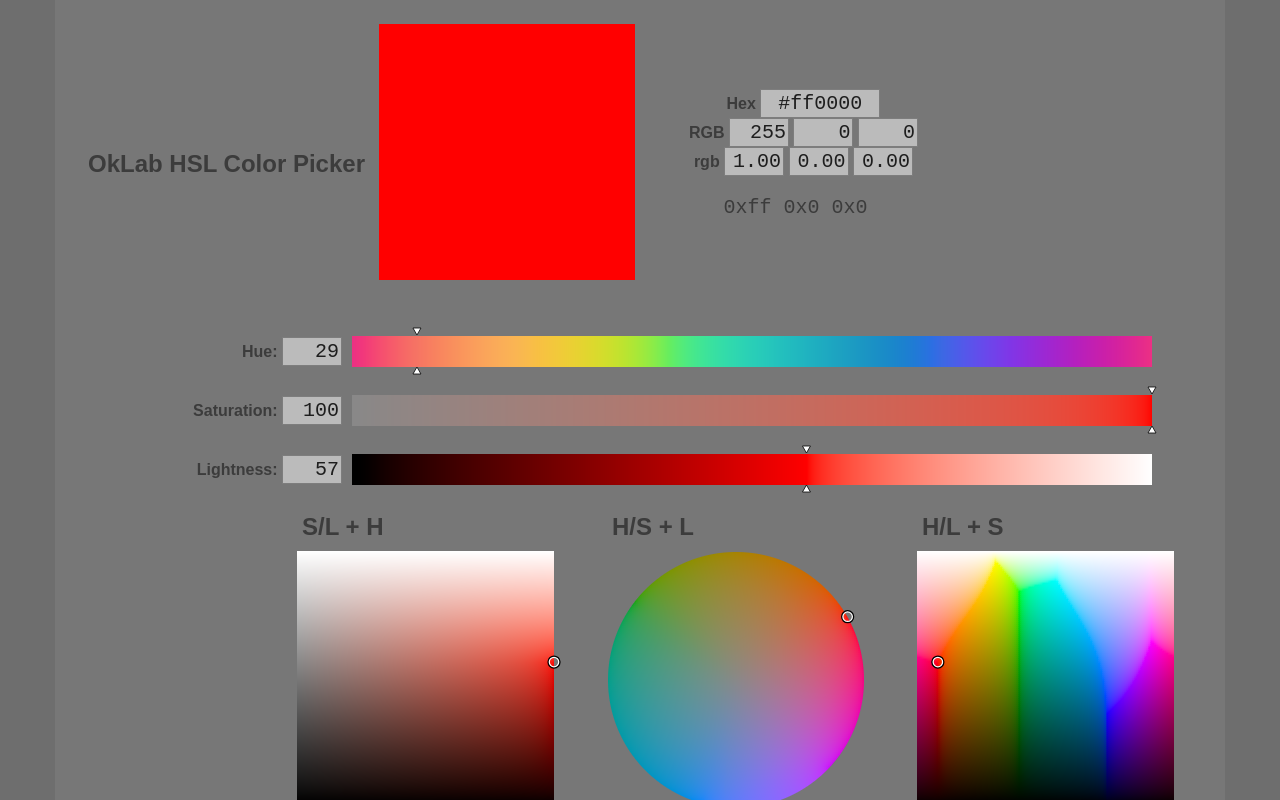
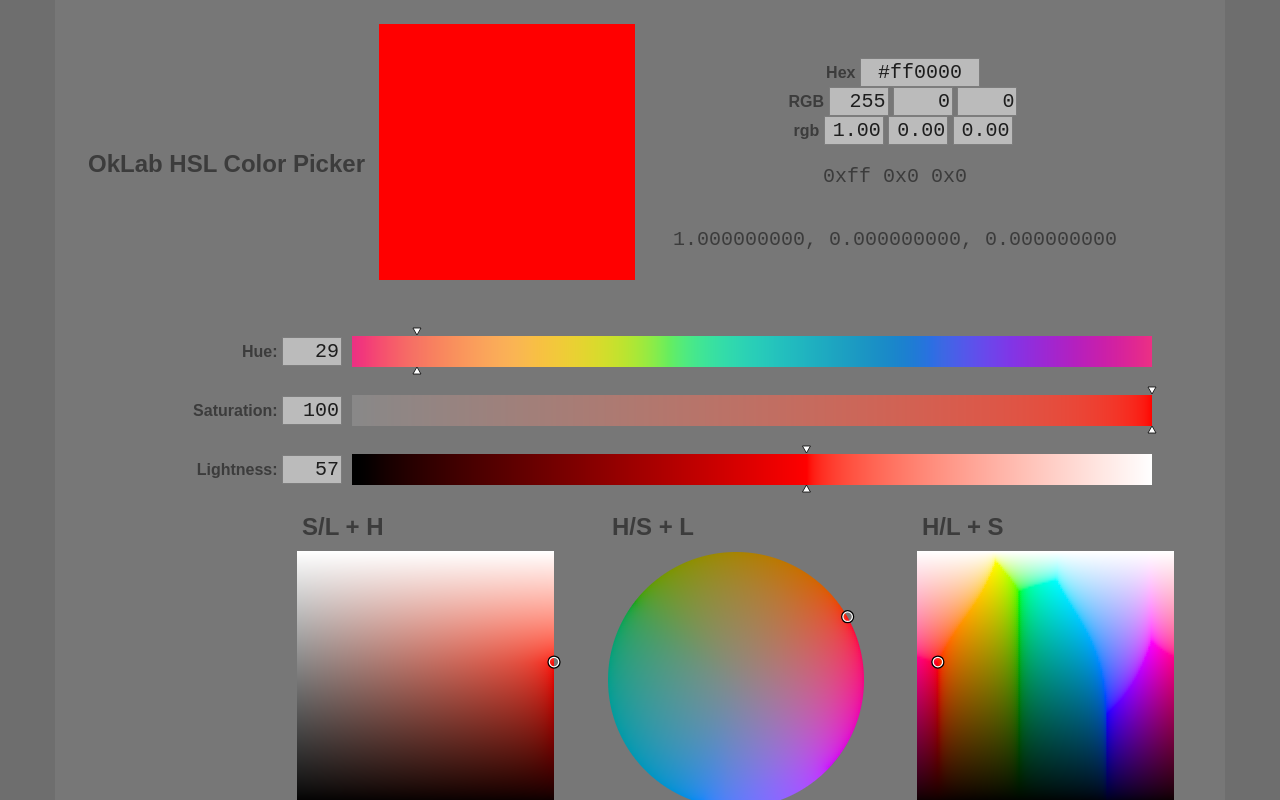
Before and after one commit to drakmaniso/oklab-color-picker, a plain HTML site: page index.html in a window 1280 px wide. Drawn offline with Linux system fonts and the light colour scheme.

Commit message:
Add rgb float output

```diff
--- a/index.html
+++ b/index.html
@@ -50,6 +50,9 @@
                             class="value_input"></input>
                         <input type="number" id="rgbf_b_input" min="0" max="1" step="any" maxlength="4"
                             class="value_input"></input>
+                    </div>
+                    <div>
+                        <p id="rgb_output" class="output">
                     </div>
                     <div>
                         <p id="rgbf_output" class="output">
--- a/main.js
+++ b/main.js
@@ -92,8 +92,9 @@ function update(async = true) {
     document.getElementById('rgbf_r_input').value = rf.toFixed(2);
     document.getElementById('rgbf_g_input').value = gf.toFixed(2);
     document.getElementById('rgbf_b_input').value = bf.toFixed(2);
-    document.getElementById('rgbf_output').textContent = `0x${Math.round(r).toString(16)} 0x${Math.round(g).toString(16)
+    document.getElementById('rgb_output').textContent = `0x${Math.round(r).toString(16)} 0x${Math.round(g).toString(16)
         } 0x${Math.round(b).toString(16)}`;
+    document.getElementById('rgbf_output').textContent = `${(r / 255).toFixed(9)}, ${(g / 255).toFixed(9)}, ${(b / 255).toFixed(9)} `;
 }
 
 function initialize() {
```
